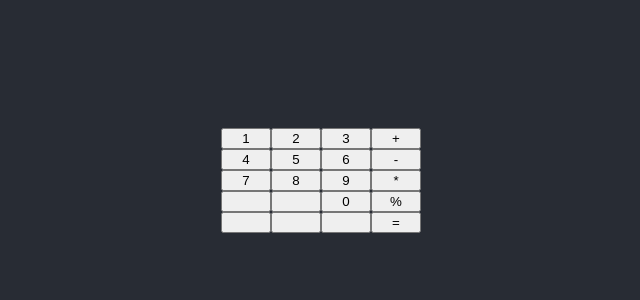
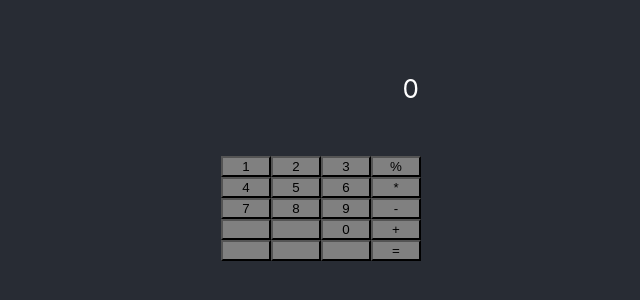
Before and after one commit to jupelaz/calculator, a React (Create React App) app: page / in a window 1280 px wide. Shown: the part 246-546 px from the top of the page, without its empty margins (319-959 px from the left). Built offline with nearby package versions, Linux system fonts and the light colour scheme.

Commit message:
cambios operativos

```diff
--- a/src/App.css
+++ b/src/App.css
@@ -37,8 +37,17 @@
 .operando {
   width: 50px;
   height: auto;
+  background-color: gray;
 }
 
+#resultado{
+  margin-left: 14%;
+}
+#operaciones {
+  margin-right: 14%;
+  font-size: small;
+  text-align: left;
+}
 @keyframes App-logo-spin {
   from {
     transform: rotate(0deg);
--- a/src/App.js
+++ b/src/App.js
@@ -2,36 +2,82 @@ import React, {useState} from 'react';
 import './App.css';
 
 function App() {
-  const [resultado, setResultado] = useState("");
+  const [resultado, setResultado] = useState("0")
+  const [stringOperaciones, setStringOperaciones] = useState("")
+  const [operaciones, setOperaciones] = useState([])
+  const calcular = (numero1, numero2, operando) => {
+    if(operando === "plus") return numero1 + numero2
+    else if(operando === "minus") return numero1 - numero2
+    else if(operando === "multi") return numero1 * numero2
+    else if(operando === "divi") return numero1 / numero2
+  }
   const operar = (e) => {
     console.log(e.target.id)
     console.log(e.target.value)
     if(["1","2","3","4","5","6","7","8","9","0"].includes(e.target.id)){
       console.log("Numerico")
-      setResultado(resultado.concat(e.target.id))
+      if(resultado === "0"){
+        setResultado(e.target.id)
+      }else{
+        setResultado(resultado.concat(e.target.id))
+      }
+      setStringOperaciones(stringOperaciones.concat(e.target.id))
     }
+    else if(["plus","minus","igual"].includes(e.target.id)){
+      let numero = parseInt(resultado)
+      let operador = e.target.id
+      for(var i = operaciones.length - 1; i>=0;i--){
+        numero = calcular(operaciones[i][0],numero,operaciones[i][1])
+      }
+
+      if(e.target.id === "igual"){
+        setOperaciones([])
+        setResultado(numero)
+        setStringOperaciones(numero)
+      }else{
+        setOperaciones([[numero,operador]])
+        setResultado("")
+        if(e.target.id === "plus"){
+          setStringOperaciones(stringOperaciones.concat(" + "))
+        }else{
+          setStringOperaciones(stringOperaciones.concat(" - "))
+        }
+
+      }
+    }
+    else if(["multi","divi"].includes(e.target.id)){
+      setOperaciones(operaciones.concat([parseInt(resultado) ,e.target.id]))
+      setResultado("")
+      if(e.target.id === "multi"){
+        setStringOperaciones(stringOperaciones.concat(" * "))
+      }else{
+        setStringOperaciones(stringOperaciones.concat(" / "))
+      }
+    }
+
   }
   return (
     <div className="App">
       <header className="App-header">
         <p id = "resultado" >{resultado}</p>
+        <p id = "operaciones" >{stringOperaciones}</p>
         <div className="botones">
           <button className="operando" onClick={operar} id="1">1</button>
           <button className="operando" onClick={operar} id="2">2</button>
           <button className="operando" onClick={operar} id="3">3</button>
-          <button className="operando" onClick={operar} id="plus">+</button>
+          <button className="operando" onClick={operar} id="divi">%</button>
           <button className="operando" onClick={operar} id="4">4</button>
           <button className="operando" onClick={operar} id="5">5</button>
           <button className="operando" onClick={operar} id="6">6</button>
-          <button className="operando" onClick={operar} id="minus">-</button>
+          <button className="operando" onClick={operar} id="multi">*</button>
           <button className="operando" onClick={operar} id="7">7</button>
           <button className="operando" onClick={operar} id="8">8</button>
           <button className="operando" onClick={operar} id="9">9</button>
-          <button className="operando" onClick={operar} id="mult">*</button>
+          <button className="operando" onClick={operar} id="minus">-</button>
           <button className="operando" onClick={operar} id="blanco1"></button>
           <button className="operando" onClick={operar} id="blanco2"></button>
           <button className="operando" onClick={operar} id="0">0</button>
-          <button className="operando" onClick={operar} id="divi">%</button>
+          <button className="operando" onClick={operar} id="plus">+</button>
           <button className="operando" onClick={operar} id="blanco3"></button>
           <button className="operando" onClick={operar} id="blanco4"></button>
           <button className="operando" onClick={operar} id="blanco5"></button>
```
